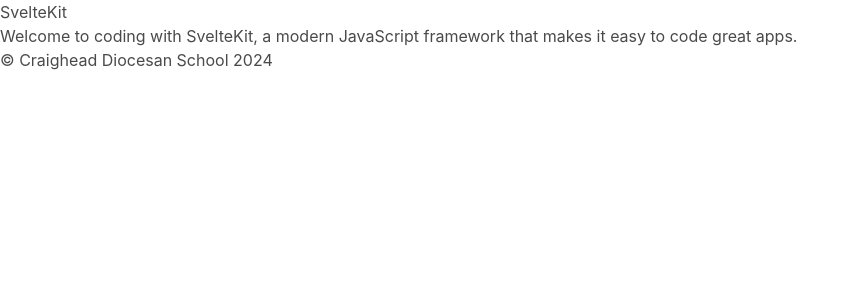
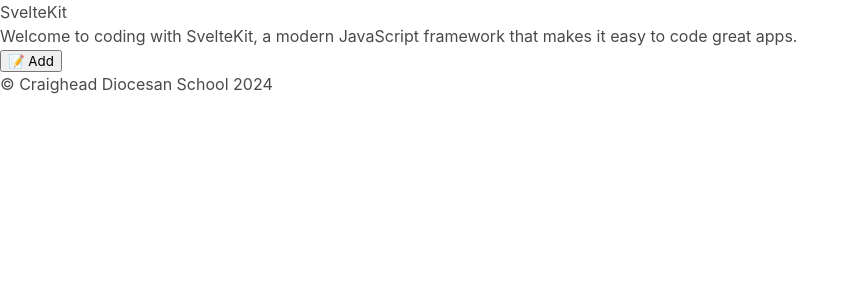
Before and after one commit to craighead-diocesan-school/todo-list-Username-ray, a SvelteKit app: page / in a window 1280 px wide. Shown: the top 300 px of the page, without its empty margins (0-856 px from the left). Built offline with nearby package versions, Linux system fonts and the light colour scheme.

Commit message:
Adds tasks to array.

```diff
--- a/src/routes/+page.svelte
+++ b/src/routes/+page.svelte
@@ -1,5 +1,14 @@
 <script>
-  import Header from '$lib/Header.svelte'
+  import Header from "$lib/Header.svelte"
+
+  let tasks = []
+
+  function addTask() {
+    const oldTasks = tasks
+    const newTask = ""
+
+    tasks = [...oldTasks, newTask]
+  }
 </script>
 
 <Header />
@@ -8,8 +17,22 @@
   <h2>SvelteKit</h2>
 
   <p>Welcome to coding with SvelteKit, a modern JavaScript framework that makes it easy to code great apps.</p>
+
+  <button on:click={addTask}>📝 Add</button>
+
+  {#each tasks as task, index}
+    <div class="task">
+      <input bind:value={tasks[index]} />
+    </div>
+  {/each}
 </main>
 
 <footer>
   <p>&copy; Craighead Diocesan School 2024</p>
 </footer>
+
+<style>
+  .task {
+    display: block;
+  }
+</style>
```
